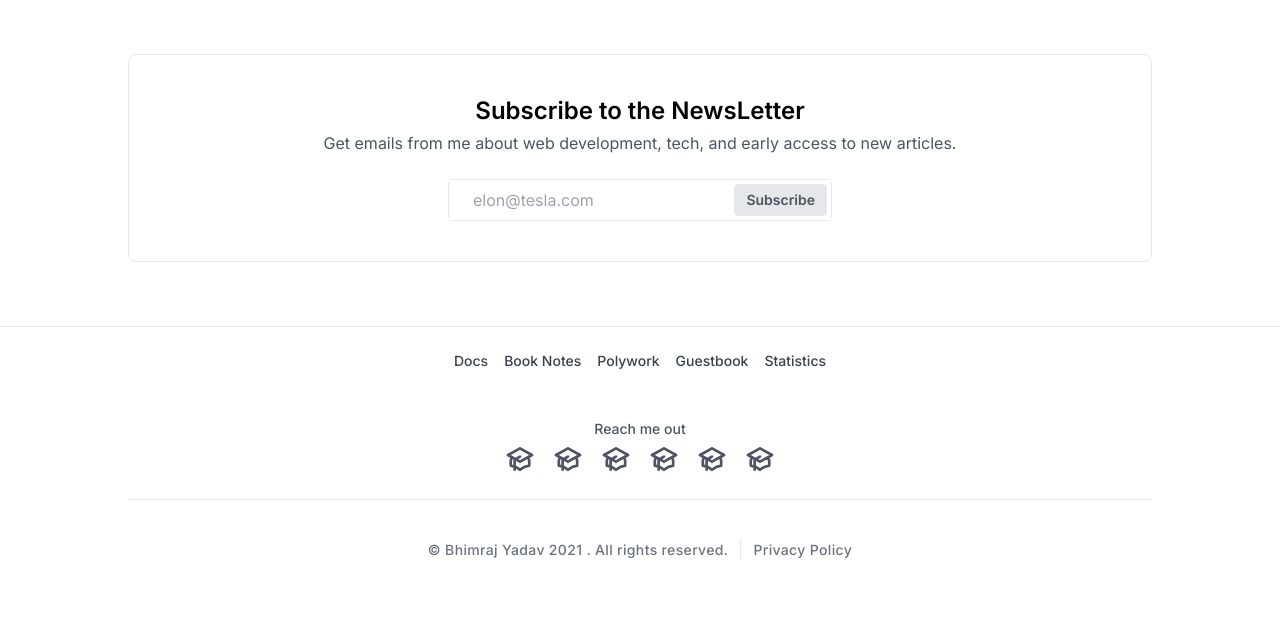
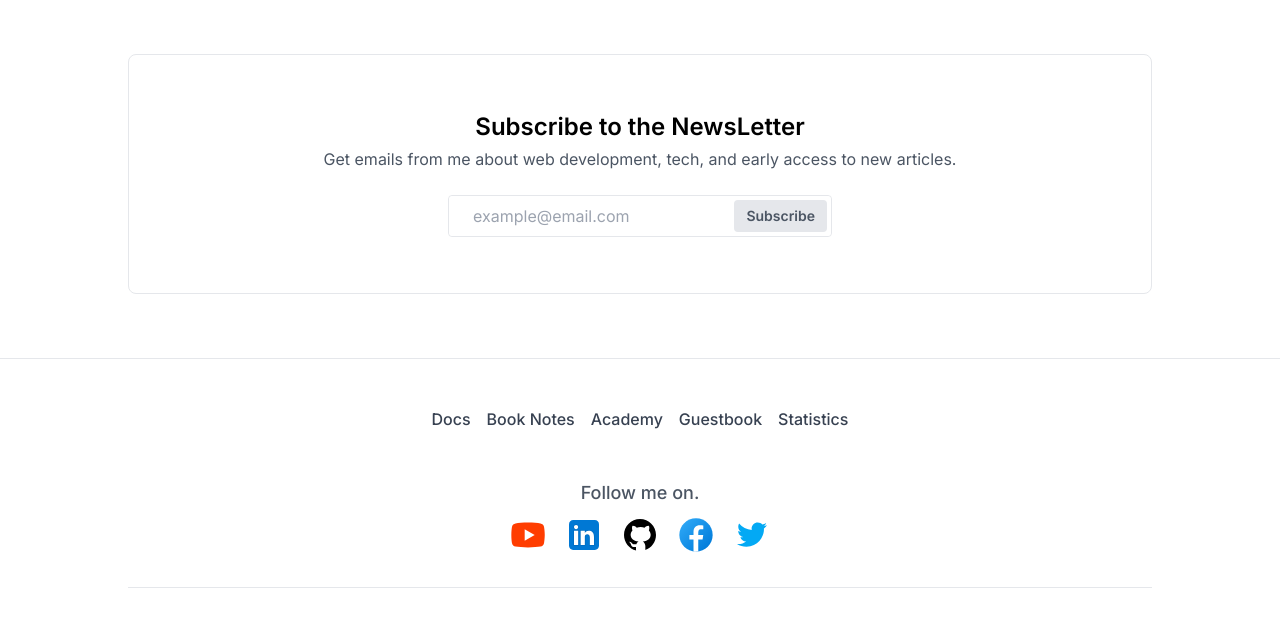
Before and after one commit to bhimrazy/bhimraj.com.np, a Next.js app: page / in a window 1280 px wide. Shown: the part 1271-1897 px from the top of the page. Before the commit the page ends 1871 px from the top, so only its background shows below. Built offline with nearby package versions, Linux system fonts and the light colour scheme.

Commit message:
Updated footer

```diff
--- a/src/components/footer.tsx
+++ b/src/components/footer.tsx
@@ -1,33 +1,114 @@
+import Link from 'next/link'
+
 export default function Footer() {
-    const footer_navs = [
-        "Docs", "Book Notes", "Polywork", "Guestbook", "Statistics"
-    ]
+  const footer_navs = ['Docs', 'Book Notes', 'Academy', 'Guestbook', 'Statistics']
   const social_contact = {
-        title: 'Reach me out',
+    title: 'Follow me on.',
     social_media: [
       {
-                title: 'Gmail',
-                icon: <svg className="w-8 h-8 text-gray-600 hover:text-blue-500" fill="none" stroke="currentColor" viewBox="0 0 24 24" xmlns="http://www.w3.org/2000/svg"><path d="M12 14l9-5-9-5-9 5 9 5z" /><path d="M12 14l6.16-3.422a12.083 12.083 0 01.665 6.479A11.952 11.952 0 0012 20.055a11.952 11.952 0 00-6.824-2.998 12.078 12.078 0 01.665-6.479L12 14z" /><path strokeLinecap="round" strokeLinejoin="round" strokeWidth={2} d="M12 14l9-5-9-5-9 5 9 5zm0 0l6.16-3.422a12.083 12.083 0 01.665 6.479A11.952 11.952 0 0012 20.055a11.952 11.952 0 00-6.824-2.998 12.078 12.078 0 01.665-6.479L12 14zm-4 6v-7.5l4-2.222" /></svg>,
+        title: 'Youtube',
+        url:'https://www.youtube.com/channel/UCxjNYtMyIbM-xRYxn4Vyywg',
+        icon: (
+          <svg
+            xmlns="http://www.w3.org/2000/svg"
+            className="w-10 h-10"
+            viewBox="0 0 48 48"
+          >
+            <path
+              fill="#FF3D00"
+              d="M43.2,33.9c-0.4,2.1-2.1,3.7-4.2,4c-3.3,0.5-8.8,1.1-15,1.1c-6.1,0-11.6-0.6-15-1.1c-2.1-0.3-3.8-1.9-4.2-4C4.4,31.6,4,28.2,4,24c0-4.2,0.4-7.6,0.8-9.9c0.4-2.1,2.1-3.7,4.2-4C12.3,9.6,17.8,9,24,9c6.2,0,11.6,0.6,15,1.1c2.1,0.3,3.8,1.9,4.2,4c0.4,2.3,0.9,5.7,0.9,9.9C44,28.2,43.6,31.6,43.2,33.9z"
+            ></path>
+            <path fill="#FFF" d="M20 31L20 17 32 24z"></path>
+          </svg>
+        ),
       },
       {
         title: 'LinkedIn',
-                icon: <svg className="w-8 h-8 text-gray-600 hover:text-blue-500" fill="none" stroke="currentColor" viewBox="0 0 24 24" xmlns="http://www.w3.org/2000/svg"><path d="M12 14l9-5-9-5-9 5 9 5z" /><path d="M12 14l6.16-3.422a12.083 12.083 0 01.665 6.479A11.952 11.952 0 0012 20.055a11.952 11.952 0 00-6.824-2.998 12.078 12.078 0 01.665-6.479L12 14z" /><path strokeLinecap="round" strokeLinejoin="round" strokeWidth={2} d="M12 14l9-5-9-5-9 5 9 5zm0 0l6.16-3.422a12.083 12.083 0 01.665 6.479A11.952 11.952 0 0012 20.055a11.952 11.952 0 00-6.824-2.998 12.078 12.078 0 01.665-6.479L12 14zm-4 6v-7.5l4-2.222" /></svg>,
+        url:'https://www.linkedin.com/in/bhimrazy',
+        icon: (
+          <svg
+            xmlns="http://www.w3.org/2000/svg"
+            className="w-10 h-10"
+            viewBox="0 0 48 48"
+          >
+            <path
+              fill="#0078d4"
+              d="M42,37c0,2.762-2.238,5-5,5H11c-2.761,0-5-2.238-5-5V11c0-2.762,2.239-5,5-5h26c2.762,0,5,2.238,5,5	V37z"
+            ></path>
+            <path
+              d="M30,37V26.901c0-1.689-0.819-2.698-2.192-2.698c-0.815,0-1.414,0.459-1.779,1.364	c-0.017,0.064-0.041,0.325-0.031,1.114L26,37h-7V18h7v1.061C27.022,18.356,28.275,18,29.738,18c4.547,0,7.261,3.093,7.261,8.274	L37,37H30z M11,37V18h3.457C12.454,18,11,16.528,11,14.499C11,12.472,12.478,11,14.514,11c2.012,0,3.445,1.431,3.486,3.479	C18,16.523,16.521,18,14.485,18H18v19H11z"
+              opacity=".05"
+            ></path>
+            <path
+              d="M30.5,36.5v-9.599c0-1.973-1.031-3.198-2.692-3.198c-1.295,0-1.935,0.912-2.243,1.677	c-0.082,0.199-0.071,0.989-0.067,1.326L25.5,36.5h-6v-18h6v1.638c0.795-0.823,2.075-1.638,4.238-1.638	c4.233,0,6.761,2.906,6.761,7.774L36.5,36.5H30.5z M11.5,36.5v-18h6v18H11.5z M14.457,17.5c-1.713,0-2.957-1.262-2.957-3.001	c0-1.738,1.268-2.999,3.014-2.999c1.724,0,2.951,1.229,2.986,2.989c0,1.749-1.268,3.011-3.015,3.011H14.457z"
+              opacity=".07"
+            ></path>
+            <path
+              fill="#fff"
+              d="M12,19h5v17h-5V19z M14.485,17h-0.028C12.965,17,12,15.888,12,14.499C12,13.08,12.995,12,14.514,12	c1.521,0,2.458,1.08,2.486,2.499C17,15.887,16.035,17,14.485,17z M36,36h-5v-9.099c0-2.198-1.225-3.698-3.192-3.698	c-1.501,0-2.313,1.012-2.707,1.99C24.957,25.543,25,26.511,25,27v9h-5V19h5v2.616C25.721,20.5,26.85,19,29.738,19	c3.578,0,6.261,2.25,6.261,7.274L36,36L36,36z"
+            ></path>
+          </svg>
+        ),
       },
       {
         title: 'Github',
-                icon: <svg className="w-8 h-8 text-gray-600 hover:text-blue-500" fill="none" stroke="currentColor" viewBox="0 0 24 24" xmlns="http://www.w3.org/2000/svg"><path d="M12 14l9-5-9-5-9 5 9 5z" /><path d="M12 14l6.16-3.422a12.083 12.083 0 01.665 6.479A11.952 11.952 0 0012 20.055a11.952 11.952 0 00-6.824-2.998 12.078 12.078 0 01.665-6.479L12 14z" /><path strokeLinecap="round" strokeLinejoin="round" strokeWidth={2} d="M12 14l9-5-9-5-9 5 9 5zm0 0l6.16-3.422a12.083 12.083 0 01.665 6.479A11.952 11.952 0 0012 20.055a11.952 11.952 0 00-6.824-2.998 12.078 12.078 0 01.665-6.479L12 14zm-4 6v-7.5l4-2.222" /></svg>,
+        url:'https://github.com/bhimrazy',
+        icon: (
+          <svg
+            xmlns="http://www.w3.org/2000/svg"
+            className="w-10 h-10"
+            viewBox="0 0 30 30"
+          >
+            <path d="M15,3C8.373,3,3,8.373,3,15c0,5.623,3.872,10.328,9.092,11.63C12.036,26.468,12,26.28,12,26.047v-2.051 c-0.487,0-1.303,0-1.508,0c-0.821,0-1.551-0.353-1.905-1.009c-0.393-0.729-0.461-1.844-1.435-2.526 c-0.289-0.227-0.069-0.486,0.264-0.451c0.615,0.174,1.125,0.596,1.605,1.222c0.478,0.627,0.703,0.769,1.596,0.769 c0.433,0,1.081-0.025,1.691-0.121c0.328-0.833,0.895-1.6,1.588-1.962c-3.996-0.411-5.903-2.399-5.903-5.098 c0-1.162,0.495-2.286,1.336-3.233C9.053,10.647,8.706,8.73,9.435,8c1.798,0,2.885,1.166,3.146,1.481C13.477,9.174,14.461,9,15.495,9 c1.036,0,2.024,0.174,2.922,0.483C18.675,9.17,19.763,8,21.565,8c0.732,0.731,0.381,2.656,0.102,3.594 c0.836,0.945,1.328,2.066,1.328,3.226c0,2.697-1.904,4.684-5.894,5.097C18.199,20.49,19,22.1,19,23.313v2.734 c0,0.104-0.023,0.179-0.035,0.268C23.641,24.676,27,20.236,27,15C27,8.373,21.627,3,15,3z"></path>
+          </svg>
+        ),
       },
       {
         title: 'Facebook',
-                icon: <svg className="w-8 h-8 text-gray-600 hover:text-blue-500" fill="none" stroke="currentColor" viewBox="0 0 24 24" xmlns="http://www.w3.org/2000/svg"><path d="M12 14l9-5-9-5-9 5 9 5z" /><path d="M12 14l6.16-3.422a12.083 12.083 0 01.665 6.479A11.952 11.952 0 0012 20.055a11.952 11.952 0 00-6.824-2.998 12.078 12.078 0 01.665-6.479L12 14z" /><path strokeLinecap="round" strokeLinejoin="round" strokeWidth={2} d="M12 14l9-5-9-5-9 5 9 5zm0 0l6.16-3.422a12.083 12.083 0 01.665 6.479A11.952 11.952 0 0012 20.055a11.952 11.952 0 00-6.824-2.998 12.078 12.078 0 01.665-6.479L12 14zm-4 6v-7.5l4-2.222" /></svg>,
-            },
-            {
-                title: 'Instagram',
-                icon: <svg className="w-8 h-8 text-gray-600 hover:text-blue-500" fill="none" stroke="currentColor" viewBox="0 0 24 24" xmlns="http://www.w3.org/2000/svg"><path d="M12 14l9-5-9-5-9 5 9 5z" /><path d="M12 14l6.16-3.422a12.083 12.083 0 01.665 6.479A11.952 11.952 0 0012 20.055a11.952 11.952 0 00-6.824-2.998 12.078 12.078 0 01.665-6.479L12 14z" /><path strokeLinecap="round" strokeLinejoin="round" strokeWidth={2} d="M12 14l9-5-9-5-9 5 9 5zm0 0l6.16-3.422a12.083 12.083 0 01.665 6.479A11.952 11.952 0 0012 20.055a11.952 11.952 0 00-6.824-2.998 12.078 12.078 0 01.665-6.479L12 14zm-4 6v-7.5l4-2.222" /></svg>,
+        url:'https://www.facebook.com/bhimrazy',
+        icon: (
+          <svg
+            xmlns="http://www.w3.org/2000/svg"
+            className="w-10 h-10"
+            viewBox="0 0 48 48"
+          >
+            <linearGradient
+              id="Ld6sqrtcxMyckEl6xeDdMa_uLWV5A9vXIPu_gr1"
+              x1="9.993"
+              x2="40.615"
+              y1="9.993"
+              y2="40.615"
+              gradientUnits="userSpaceOnUse"
+            >
+              <stop offset="0" stop-color="#2aa4f4"></stop>
+              <stop offset="1" stop-color="#007ad9"></stop>
+            </linearGradient>
+            <path
+              fill="url(#Ld6sqrtcxMyckEl6xeDdMa_uLWV5A9vXIPu_gr1)"
+              d="M24,4C12.954,4,4,12.954,4,24s8.954,20,20,20s20-8.954,20-20S35.046,4,24,4z"
+            ></path>
+            <path
+              fill="#fff"
+              d="M26.707,29.301h5.176l0.813-5.258h-5.989v-2.874c0-2.184,0.714-4.121,2.757-4.121h3.283V12.46 c-0.577-0.078-1.797-0.248-4.102-0.248c-4.814,0-7.636,2.542-7.636,8.334v3.498H16.06v5.258h4.948v14.452 C21.988,43.9,22.981,44,24,44c0.921,0,1.82-0.084,2.707-0.204V29.301z"
+            ></path>
+          </svg>
+        ),
       },
       {
         title: 'Twitter',
-                icon: <svg className="w-8 h-8 text-gray-600 hover:text-blue-500" fill="none" stroke="currentColor" viewBox="0 0 24 24" xmlns="http://www.w3.org/2000/svg"><path d="M12 14l9-5-9-5-9 5 9 5z" /><path d="M12 14l6.16-3.422a12.083 12.083 0 01.665 6.479A11.952 11.952 0 0012 20.055a11.952 11.952 0 00-6.824-2.998 12.078 12.078 0 01.665-6.479L12 14z" /><path strokeLinecap="round" strokeLinejoin="round" strokeWidth={2} d="M12 14l9-5-9-5-9 5 9 5zm0 0l6.16-3.422a12.083 12.083 0 01.665 6.479A11.952 11.952 0 0012 20.055a11.952 11.952 0 00-6.824-2.998 12.078 12.078 0 01.665-6.479L12 14zm-4 6v-7.5l4-2.222" /></svg>,
+        url:'https://twitter.com/bhimrazyadav',
+        icon: (
+          <svg
+            xmlns="http://www.w3.org/2000/svg"
+            className="w-10 h-10"
+            viewBox="0 0 48 48"
+          >
+            <path
+              fill="#03A9F4"
+              d="M42,12.429c-1.323,0.586-2.746,0.977-4.247,1.162c1.526-0.906,2.7-2.351,3.251-4.058c-1.428,0.837-3.01,1.452-4.693,1.776C34.967,9.884,33.05,9,30.926,9c-4.08,0-7.387,3.278-7.387,7.32c0,0.572,0.067,1.129,0.193,1.67c-6.138-0.308-11.582-3.226-15.224-7.654c-0.64,1.082-1,2.349-1,3.686c0,2.541,1.301,4.778,3.285,6.096c-1.211-0.037-2.351-0.374-3.349-0.914c0,0.022,0,0.055,0,0.086c0,3.551,2.547,6.508,5.923,7.181c-0.617,0.169-1.269,0.263-1.941,0.263c-0.477,0-0.942-0.054-1.392-0.135c0.94,2.902,3.667,5.023,6.898,5.086c-2.528,1.96-5.712,3.134-9.174,3.134c-0.598,0-1.183-0.034-1.761-0.104C9.268,36.786,13.152,38,17.321,38c13.585,0,21.017-11.156,21.017-20.834c0-0.317-0.01-0.633-0.025-0.945C39.763,15.197,41.013,13.905,42,12.429"
+            ></path>
+          </svg>
+        ),
       },
     ],
   }
@@ -35,31 +116,39 @@ export default function Footer() {
   const policy = 'Privacy Policy'
   return (
     <footer className="flex border-t">
-            <div className="flex flex-col px-4 space-y-4 xl:px-0 w-full max-w-5xl mx-auto">
-                <section className="py-6 md:py-6">
+      <div className="flex flex-col px-4 xl:px-0 w-full max-w-5xl mx-auto">
+        <section className="py-10 md:py-12">
           <nav>
-                        <ul className="flex space-x-4 justify-center text-sm font-medium text-gray-700">
-                            {
-                                footer_navs.map((item, idx) => (
+            <ul className="flex space-x-4 justify-center text-sm md:text-base font-medium text-gray-700">
+              {footer_navs.map((item, idx) => (
                 <li key={idx}>{item}</li>
-                                ))
-                            }
+              ))}
             </ul>
           </nav>
         </section>
-                <section className="flex flex-col space-y-1 py-2">
-                    <span className="text-center text-sm font-medium text-gray-600">{social_contact?.title}</span>
+        <section className="flex flex-col space-y-2 pb-8">
+          <span className="text-center text-base sm:text-lg font-medium text-gray-600">
+            {social_contact?.title}
+          </span>
           <ul className="flex space-x-4 justify-center">
             {social_contact?.social_media.map((item, idx) => (
-                            <li key={idx}>{item?.icon}</li>
+              <li key={idx} className="hover:opacity-95">
+                  <Link href={item?.url}>
+                  <a target="_blank" rel="noreferrer">
+                  {item?.icon}
+                  </a>
+                  </Link>
+              </li>
             ))}
           </ul>
         </section>
         <section className="flex justify-center items-center border-t py-10 divide-x text-gray-500">
           <small className="text-sm font-medium tracking-wide pr-3">{copyright}</small>
-                    <small className="text-sm font-medium tracking-wide pl-3 hover:text-gray-800 cursor-pointer">{policy}</small>
+          <small className="text-sm font-medium tracking-wide pl-3 hover:text-gray-800 cursor-pointer">
+            {policy}
+          </small>
         </section>
       </div>
-        </footer >
+    </footer>
   )
 }
--- a/src/components/homepage/news_letter.tsx
+++ b/src/components/homepage/news_letter.tsx
@@ -3,12 +3,12 @@ export default function NewsLetter() {
     title: 'Subscribe to the NewsLetter',
     description:
       'Get emails from me about web development, tech, and early access to new articles.',
-    input_placeholder: 'elon@tesla.com',
+    input_placeholder: 'example@email.com',
     button: 'Subscribe',
   }
   return (
     <section className="pt-10 pb-16">
-      <div className="flex flex-col border rounded-lg p-10 text-center mx-auto space-y-6">
+      <div className="flex flex-col border rounded-lg py-14 text-center mx-auto space-y-6">
         <div className="space-y-1">
           <h2 className="text-2xl font-semibold">{newsletter_content?.title}</h2>
           <p className="text-gray-600">{newsletter_content?.description}</p>
```
Also changed, not shown: 1 other file (tests, documents, lock files or other folders). Lines whose indentation alone changed are shown as unchanged.
